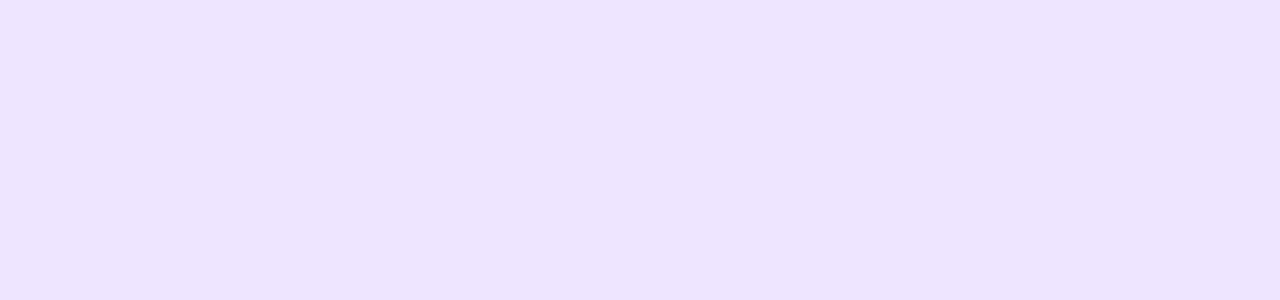
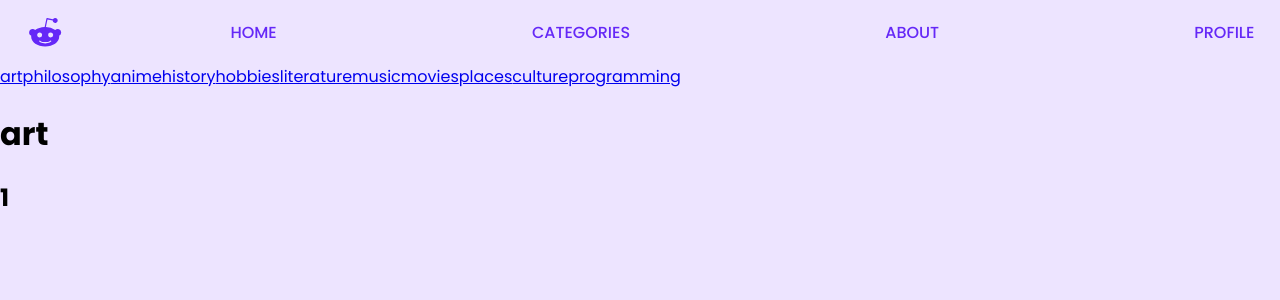
Before and after one commit to DragonRider970901/purple_reddit, a React (Create React App) app: page /categories/1 in a window 1280 px wide. Before the commit this address had no page. Shown: the top 300 px of the page. Built offline with nearby package versions, Linux system fonts and the light colour scheme.

Commit message:
Created basic categories routing

```diff
--- a/src/App.js
+++ b/src/App.js
@@ -5,6 +5,8 @@ import Home from "../src/pages/Home";
 import About from "../src/pages/About";
 import Categories from "../src/pages/Categories";
 import Profile from "../src/pages/Profile";
+import Art from './categories/Art';
+import CategoryHome from './components/logo/CategoryHome';
 function App() {
 
 
@@ -14,7 +16,9 @@ function App() {
         <Route path='/' element={<RootLayout />}>
           <Route index element={<Home />} />
           <Route path="about" element={<About />} />
-          <Route path="categories" element={<Categories />} />
+          <Route path="categories" element={<Categories />} >
+            <Route path=":id" element={<CategoryHome />} />
+          </Route>
           <Route path="profile" element={<Profile />} />
         </Route>
       </Routes>
--- /dev/null
+++ b/src/categories/Art.js
@@ -0,0 +1,9 @@
+import React from "react";
+
+export default function Art() {
+    return (
+        <div>
+            <h1>ART</h1>
+        </div>
+    );
+};
--- /dev/null
+++ b/src/components/logo/CategoryHome.js
@@ -0,0 +1,19 @@
+import React from "react";
+import { useParams } from "react-router-dom";
+import { categoriesArray } from "../../pages/Categories";
+export default function CategoryHome() {
+    const { id } = useParams();
+    let category = "Category";
+
+    for(let i=0; i<categoriesArray.length; i++) {
+        if(categoriesArray[i].id === id) {
+            category = categoriesArray[i].name;
+        }
+    }
+return (
+        <div>
+            <h1>{category}</h1>
+            <h2>{id}</h2>
+        </div>
+    );
+};
--- a/src/pages/Categories.js
+++ b/src/pages/Categories.js
@@ -1,9 +1,24 @@
 import React from "react";
+import { NavLink, Outlet } from "react-router-dom";
+
+
+export const categoriesArray = [{id: "1", name: "art"},
+                             {id: "2", name: "philosophy"},
+                             {id: "3", name: "anime"},
+                             {id: "4", name: "history"},
+                             {id: "5", name: "hobbies"},
+                             {id: "6", name: "literature"},
+                             {id: "7", name: "music"},
+                             {id: "8", name: "movies"},
+                             {id: "9", name: "places"},
+                             {id: "10", name: "culture"},
+                             {id: "11", name: "programming"}];
 
 export default function Categories() {
     return (
         <div>
-            <h1>CATEGORIES</h1>
+            {categoriesArray.map(category => <NavLink to={category.id} className="category">{category.name}</NavLink>)}
+            <Outlet />
         </div>
     );
 };
```
